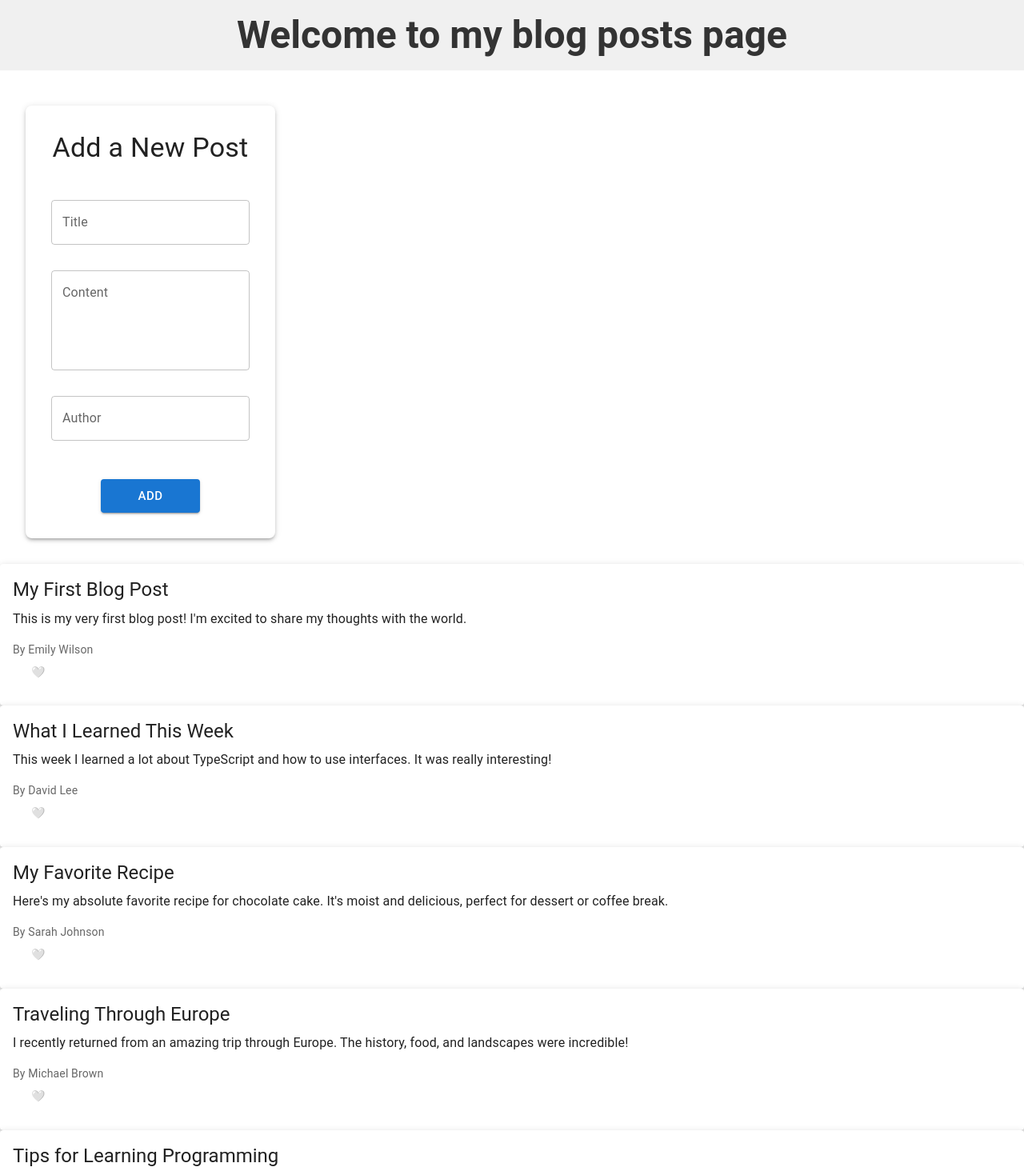
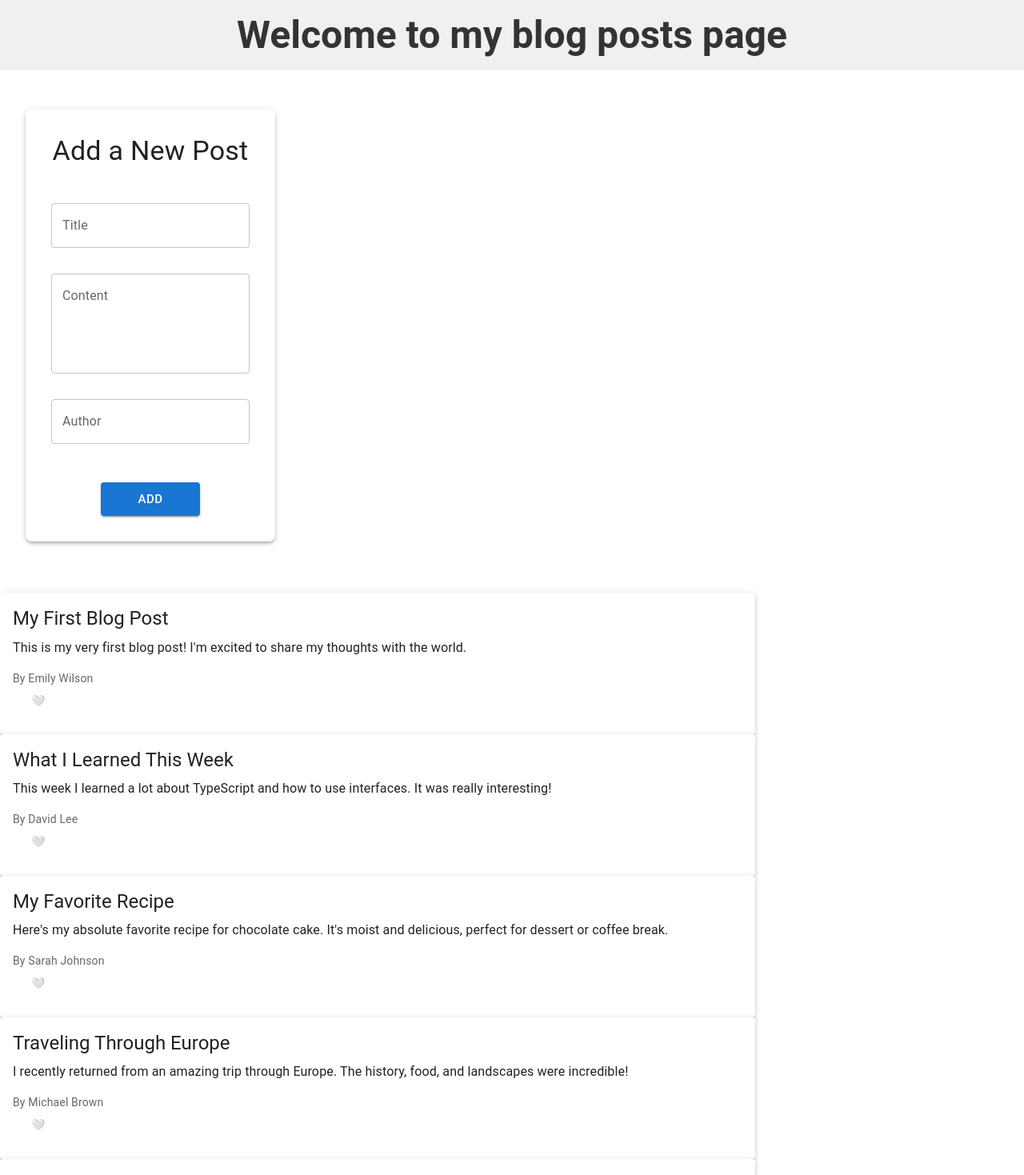
Before and after one commit to Davod0/Next.js-PostFlow, a Next.js app: page / in a window 1280 px wide. Shown: the top 1469 px of the page at 80% size. Built offline with nearby package versions, Linux system fonts and the light colour scheme.

Commit message:
Changed styling of start page

```diff
--- a/app/components/ShowHeader.tsx
+++ b/app/components/ShowHeader.tsx
@@ -8,7 +8,6 @@
                 alignItems: 'center',
                 backgroundColor: '#f0f0f0',
                 padding: 2,
-                position:'fixed',
                 width: '100%',
             }}>
                 <Typography variant="h3" component="h1" sx={{
--- a/app/page.tsx
+++ b/app/page.tsx
@@ -1,6 +1,6 @@
 "use client"
 
-import { Box } from "@mui/material";
+import { Grid2 } from "@mui/material";
 import PostCard from "./components/PostCard";
 import { PostForm } from "./components/PostForm";
 import { usePost } from "./components/PostProvider";
@@ -10,12 +10,15 @@ export default function Home() {
   const {postList} = usePost();
 
   return (
-       <Box sx={{ paddingTop:'100px'}}>
+    <Grid2 container spacing={4} paddingTop={2}>
+      <Grid2>
         <PostForm />
+      </Grid2>
+
+      <Grid2>
         {postList.map((post) => (
           <PostCard key={post.id} post={post} />
         ))}
-       </Box>
-  );
-}
-1
+      </Grid2>
+    </Grid2>
+)};
```
